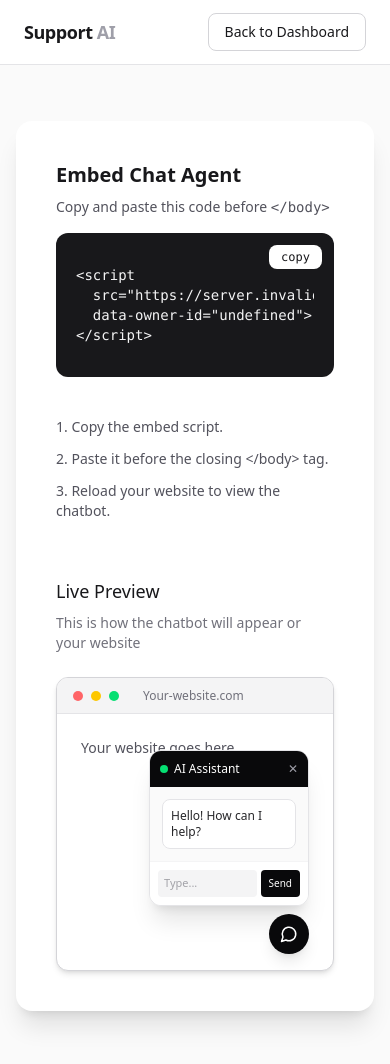
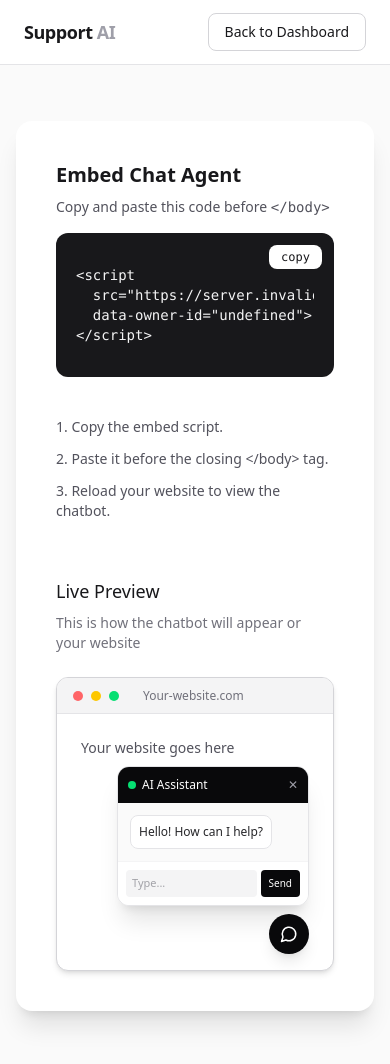
Before and after one commit to mrsheraz33/Support-AI, a Next.js app: page /embed in a window 390 px wide. Shown: the top 1064 px of the page. Built offline with nearby package versions, Linux system fonts and the light colour scheme; no server answers; what @scalekit-sdk/node would draw is missing.

Commit message:
update the file

```diff
--- a/src/components/EmbedClient.tsx
+++ b/src/components/EmbedClient.tsx
@@ -87,8 +87,8 @@ onClick={copyCode}>
 <div className="relative h-64 sm:h-72 p-6 text-zinc-600 text-sm">
   Your website goes here
 
-  <div className="absolute bottom-16 right-6 w-40 md:w-60 bg-white rounded-xl
-  shadow-xl border border-zinc-200 overflow-hidden text-xs">
+  <div className="absolute bottom-16 right-6 w-48 md:w-60 bg-white rounded-xl
+  shadow-xl border border-zinc-200 overflow-hidden text-xs mt-2">
     <div className="bg-zinc-950 text-white p-2.5 flex items-center justify-between">
       <div className="flex items-center gap-1.5">
         <span className="w-2 h-2 rounded-full bg-green-400"></span>
```
